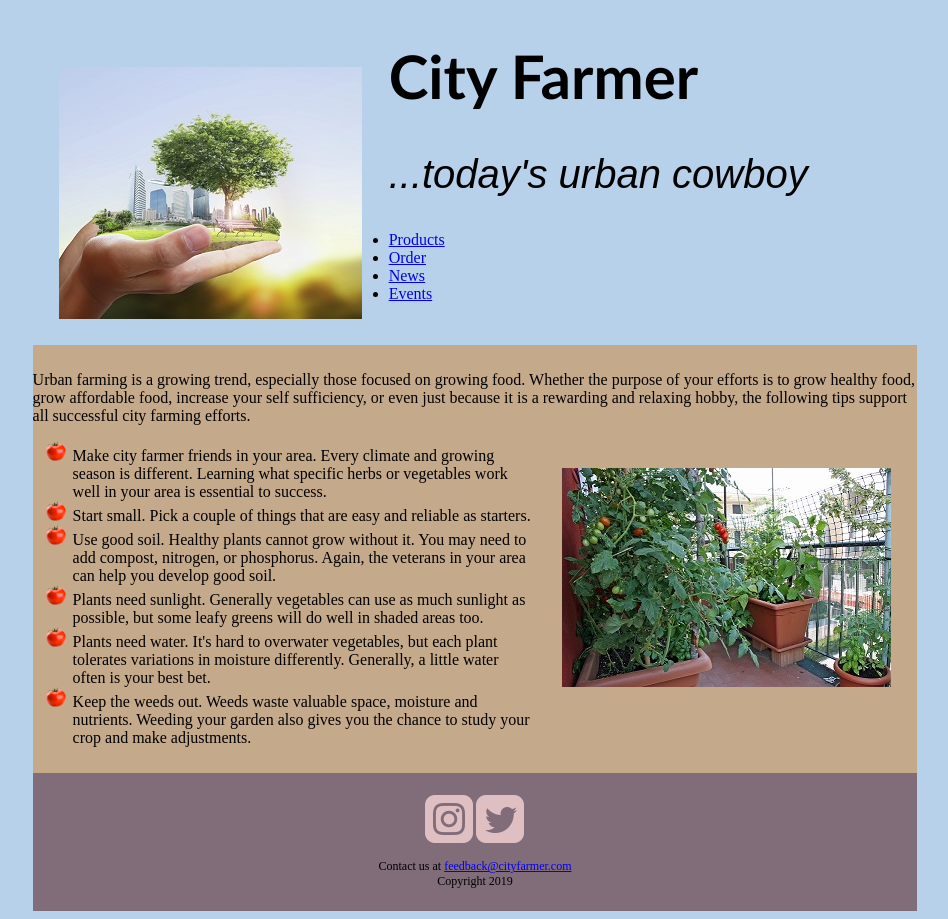
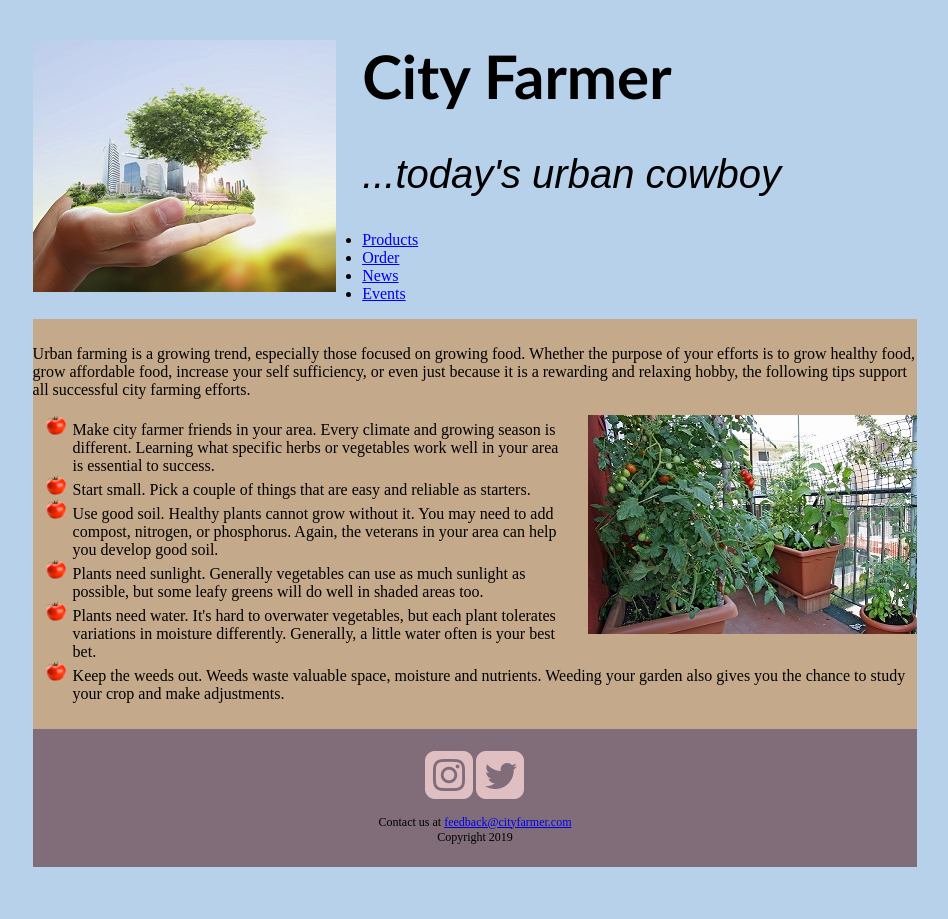
Before and after one commit to LeatheG/LeatheG.github.io, a plain HTML site: page cityfarmer/CityFarmer/cf_index.html in a window 1280 px wide. Shown: the whole page, without its empty margins (165-1113 px from the left). After the commit the page ends 875 px from the top, so only its background shows below. Drawn offline with Linux system fonts and the light colour scheme.

Commit message:
Update cf_styles.css

```diff
--- a/cityfarmer/CityFarmer/css/cf_styles.css
+++ b/cityfarmer/CityFarmer/css/cf_styles.css
@@ -47,10 +47,10 @@ body{
 }
 .floatright{
     float: right;
-    margin: 3%;
+    margin-left: 3%;
 }
 
 .floatleft{
     float: left;
-    margin: 3%;
+    margin-right: 3%;
 }
```
